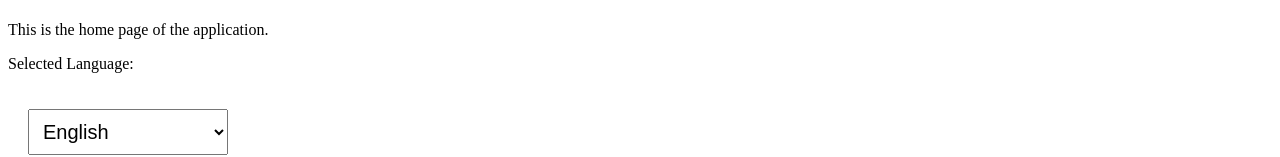
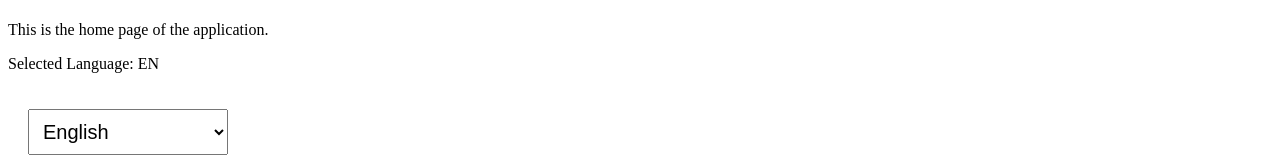
Before and after one commit to RobFyd/hello-next, a Next.js app: page / in a window 1280 px wide. Shown: the part 158-315 px from the top of the page. Built offline with nearby package versions, Linux system fonts and the light colour scheme.

Commit message:
feat: set default selected language to English in LanguageSelector component

```diff
--- a/src/app/components/LanguageSelector.jsx
+++ b/src/app/components/LanguageSelector.jsx
@@ -1,14 +1,15 @@
-"use client";
+"use client"; // Enable client-side rendering
 import { useState } from "react";
 import styles from "./LanguageSelector.module.css";
 
 export function LanguageSelector() {
-  const [selectedOption, setSelectedOption] = useState();
+  const [selectedOption, setSelectedOption] = useState("EN");
   return (
     <>
       <p>Selected Language: {selectedOption}</p>
       <select
         className={styles.languageSelector}
+        value={selectedOption}
         onChange={(e) => setSelectedOption(e.target.value)}
       >
         <option value="EN">English</option>
```
